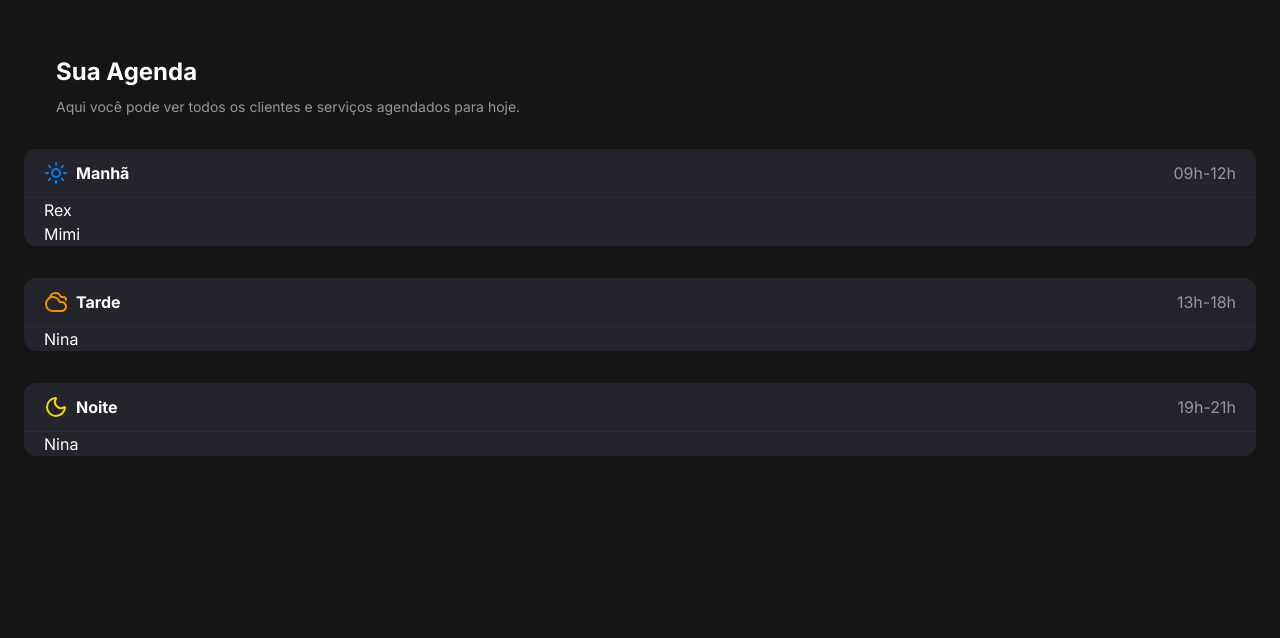
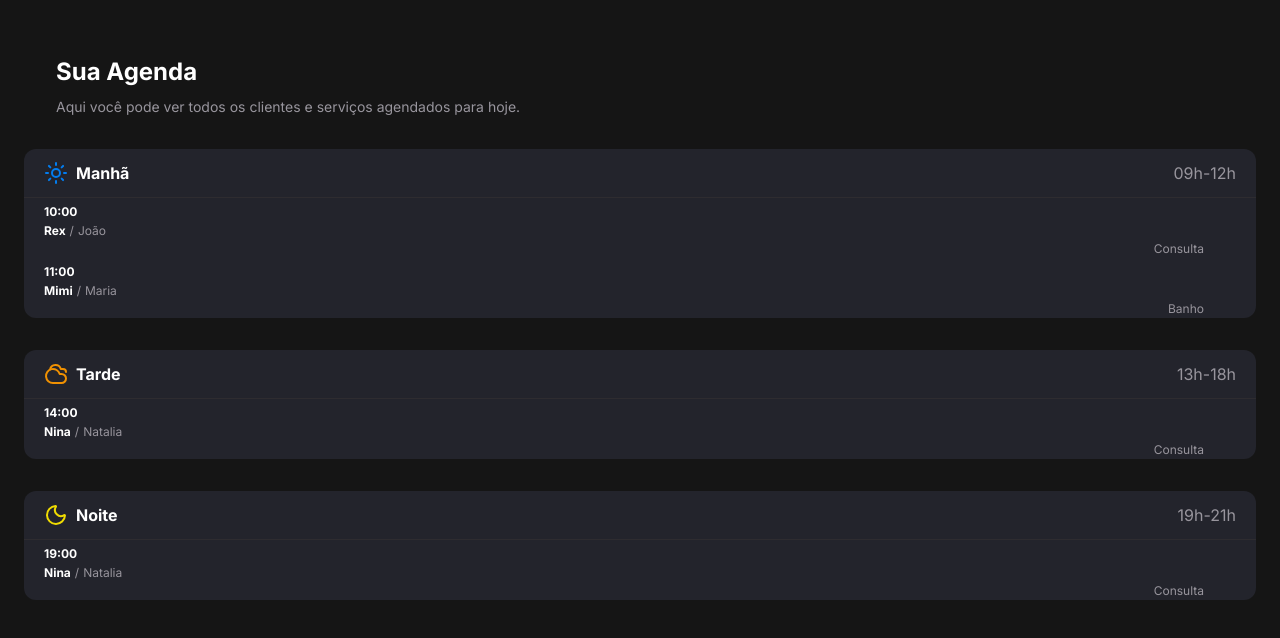
Before and after one commit to MauricioRezende/rocketseat-pet-shop, a Next.js app: page / in a window 1280 px wide. Shown: the top 638 px of the page. Built offline with nearby package versions, Linux system fonts and the light colour scheme.

Commit message:
feat: creating the AppointmentCard component

```diff
--- /dev/null
+++ b/src/components/appointment-card/appointment-card.tsx
@@ -0,0 +1,37 @@
+import { Appointment } from '@/types/appointment';
+
+type AppointmentCardProps = {
+  appointment: Appointment;
+};
+
+export const AppointmentCard = ({ appointment }: AppointmentCardProps) => {
+  return (
+    <div>
+      <div className="text-left pr-4 md:pr-0">
+        <span className="text-label-small text-content-primary font-semibold">
+          {appointment.time}
+        </span>
+      </div>
+
+      <div className="text-right md:text-left md:pr-4">
+        <div className="flex items-center justify-end md:justify-start gap-1">
+          <span className=" text-label-small-size text-content-primary font-semibold">
+            {appointment.petName}
+          </span>
+          <span className="text-paragraph-small-size text-content-secondary">
+            /
+          </span>
+          <span className="text-paragraph-small-size text-content-secondary">
+            {appointment.tutorName}
+          </span>
+        </div>
+
+        <div className="text-left pr-4 md:mt-0 col-span-2 md:col-span-1 flex justify-end items-center gap-2">
+          <span className="text-paragraph-small-size text-content-secondary">
+            {appointment.description}
+          </span>
+        </div>
+      </div>
+    </div>
+  );
+};
--- /dev/null
+++ b/src/components/appointment-card/indext.ts
@@ -0,0 +1 @@
+export * from './appointment-card';
--- a/src/components/period-section/period-section.tsx
+++ b/src/components/period-section/period-section.tsx
@@ -1,5 +1,6 @@
 import { AppointmentPeriod } from '@/types/appointment';
 import { Cloudy, Moon, Sun } from 'lucide-react';
+import { AppointmentCard } from '../appointment-card/appointment-card';
 
 type PeriodSectionProps = {
   period: AppointmentPeriod;
@@ -35,7 +36,7 @@
             </div>
 
             {period.appointments.map((appointment, index) => (
-              <div key={index}>{appointment.petName}</div>
+              <AppointmentCard key={index} appointment={appointment} />
             ))}
           </div>
         </div>
```
